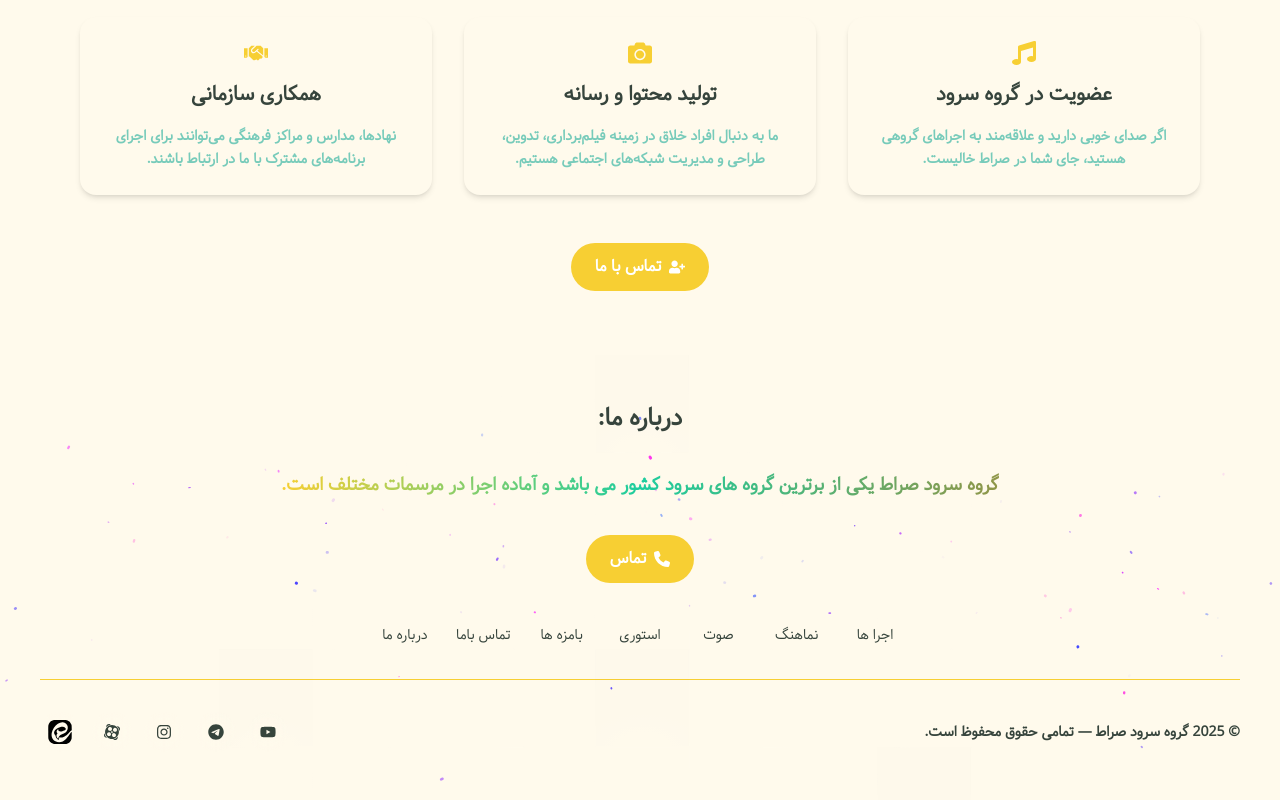
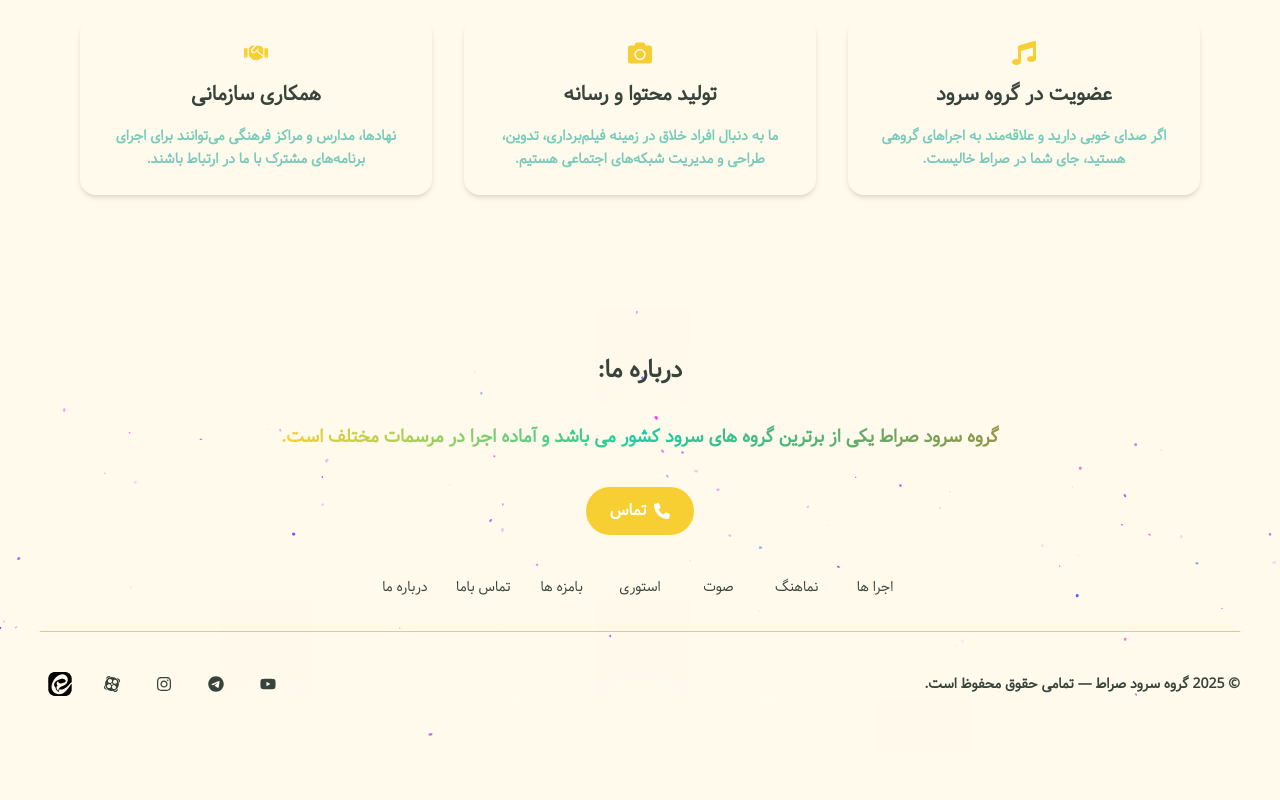
Before and after one commit to Mobin-Heydari/Sarat, a Next.js app in the folder frontend/: page /about-us in a window 1280 px wide. Shown: the part 1159-1959 px from the top of the page. After the commit the page ends 1911 px from the top, so only its background shows below. Built offline with nearby package versions, Linux system fonts and the light colour scheme.

Commit message:
The JoinUs componenet is optimized.

```diff
--- a/frontend/src/components/about/AboutJoinUs.tsx
+++ b/frontend/src/components/about/AboutJoinUs.tsx
@@ -69,21 +69,6 @@ export default function AboutJoinUs() {
           </motion.div>
         ))}
       </div>
-
-      {/* CTA Button */}
-      <motion.div
-        initial={{ opacity: 0, scale: 0.95 }}
-        animate={{ opacity: 1, scale: 1 }}
-        transition={{ duration: 0.6 }}
-      >
-        <Link
-          href="/contact"
-          className="inline-flex items-center gap-2 px-6 py-3 rounded-full bg-primary-light dark:bg-primary-dark text-white font-semibold hover:scale-105 transition-all duration-300"
-        >
-          <FaUserPlus />
-          تماس با ما
-        </Link>
-      </motion.div>
     </motion.section>
   );
 }
```
